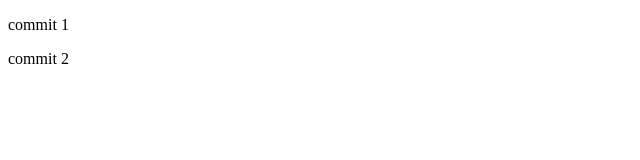
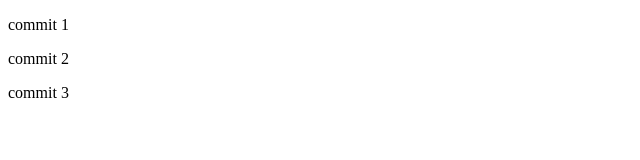
Before and after one commit to PhamHuuThach/example-chapter6, a plain HTML site: page index.html in a window 1280 px wide. Shown: the full height of the page, 0-640 px from the left. Drawn offline with Linux system fonts and the light colour scheme.

Commit message:
commit 3

```diff
--- a/index.html
+++ b/index.html
@@ -8,7 +8,7 @@
 <body>
     <p>commit 1</p>
     <p>commit 2</p>
-    <p></p>
+    <p>commit 3</p>
     <p></p>
     <p></p>
     <p></p>
```
